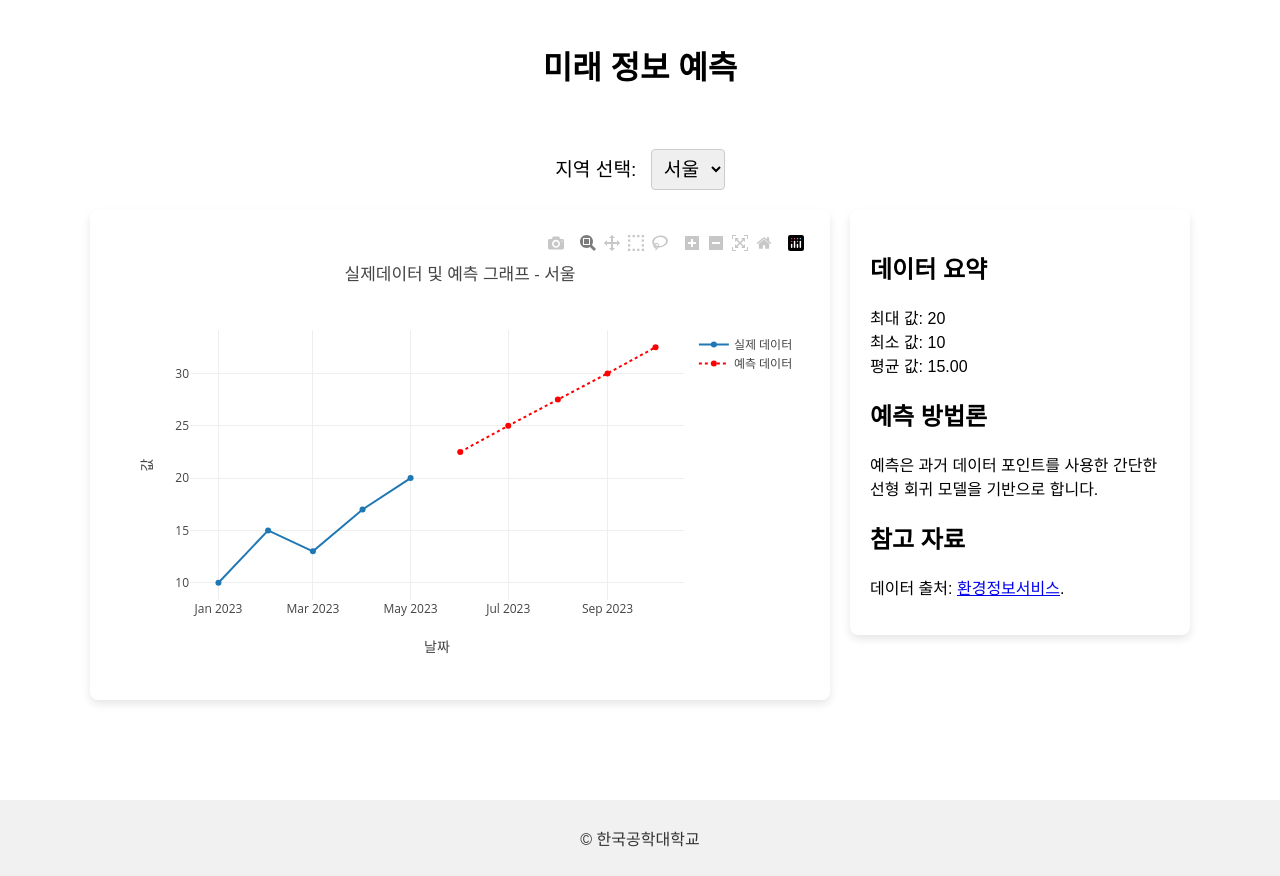
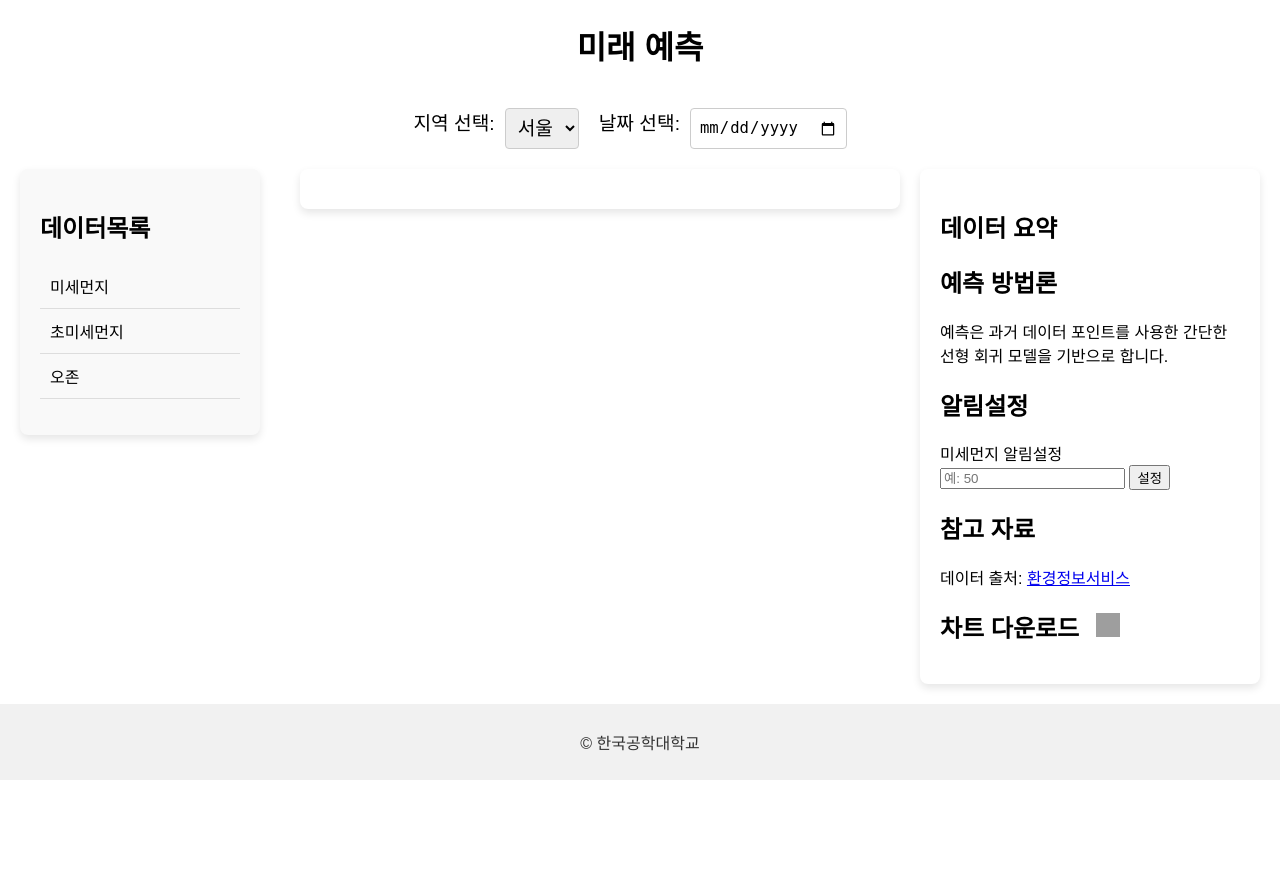
Before and after one commit to Jeon-HS4/Capstone, a Flask app: page /predicts in a window 1280 px wide. Shown: the part 164-1040 px from the top of the page. After the commit the page ends 944 px from the top, so only its background shows below. Run offline with Flask 3, Linux system fonts and the light colour scheme; some libraries are stand-ins or nearby versions; grey boxes are pictures that could not be loaded.

Commit message:
capstone

```diff
--- a/app/module1/static/css/predictPage.css
+++ b/app/module1/static/css/predictPage.css
@@ -1,15 +1,26 @@
-.container {
+/* 기존 스타일 유지 */
+
+.selector {
+    margin-bottom: 20px;
+    text-align: center;
+    width: 100%;
     display: flex;
-    flex-direction: column;
-    min-height: 100vh;
-    background-size: cover;
-    background-position: center; /
+    justify-content: center;
+
 }
 
-.tabInfo {
-    color: rgb(0, 0, 0);
-    padding: 20px;
-    text-align: center;
+.selector label {
+    font-size: 1.2em; /* 라벨 폰트 크기 조정 */
+    margin-right: 10px;
+}
+
+.selector select,
+.selector input[type="date"] {
+    padding: 8px;
+    font-size: 1.2em; /* 선택 박스 및 날짜 입력 박스 폰트 크기 조정 */
+    border: 1px solid #ccc;
+    margin-right: 20px;
+    border-radius: 4px;
 }
 
 .main-content {
@@ -26,23 +37,36 @@
     justify-content: center;
     align-items: flex-start;
     gap: 20px;
+    width: 100%;
 }
 
-.selector {
-    margin-bottom: 20px;
-    text-align: center;
+.sidebar {
+    width: 200px;
+    background: #f9f9f9;
+    border-radius: 8px;
+    box-shadow: 0 4px 8px rgba(0, 0, 0, 0.1);
+    padding: 20px;
+    margin-right: 20px;
 }
 
-.selector label {
-    font-size: 1.2em; /* 라벨 폰트 크기 조정 */
-    margin-right: 10px;
+.sidebar h2 {
+    font-size: 1.5em;
+    margin-bottom: 20px;
 }
 
-.selector select {
-    padding: 8px;
-    font-size: 1.2em; /* 선택 박스 폰트 크기 조정 */
-    border: 1px solid #ccc;
-border-radius: 4px;
+#data-type-list {
+    list-style: none;
+    padding: 0;
+}
+
+#data-type-list li {
+    padding: 10px;
+    cursor: pointer;
+    border-bottom: 1px solid #ddd;
+}
+
+#data-type-list li:hover {
+    background-color: #eee;
 }
 
 .chart {
@@ -54,6 +78,18 @@
     padding: 20px;
 }
 
+.download-button {
+    background: none;
+    border: none;
+    cursor: pointer;
+    padding: 0;
+    margin-left: 10px; /* 간격을 조정합니다 */
+}
+.download-icon {
+    width: 24px;
+    height: 24px;
+}
+
 .info-panel {
     width: 300px;
     background: white;
@@ -61,3 +97,59 @@
     box-shadow: 0 4px 8px rgba(0, 0, 0, 0.1);
     padding: 20px;
 }
+
+
+#chart-title {
+    text-align: center;
+    font-size: 2em;
+    margin-bottom: 20px;
+}
+
+.popup {
+    display: none;
+    position: fixed;
+    left: 50%;
+    top: 50%;
+    transform: translate(-50%, -50%);
+    border: 1px solid #888;
+    background-color: white;
+    box-shadow: 0 4px 8px rgba(0, 0, 0, 0.2);
+    z-index: 1000;
+    padding: 20px;
+    border-radius: 8px;
+    max-width: 400px;
+}
+
+.popup .close {
+    position: absolute;
+    top: 10px;
+    right: 10px;
+    cursor: pointer;
+    font-size: 1.2em;
+}
+
+        .popup {
+            display: none;
+            position: fixed;
+            left: 50%;
+            top: 50%;
+            transform: translate(-50%, -50%);
+            width: 80%;
+            max-width: 600px;
+            padding: 20px;
+            background: white;
+            box-shadow: 0 0 10px rgba(0, 0, 0, 0.1);
+            z-index: 1000;
+        }
+        .popup-content {
+            margin: 10px 0;
+        }
+        .close {
+            position: absolute;
+            top: 10px;
+            right: 10px;
+            cursor: pointer;
+        }
+        .info-panel h2 {
+            cursor: pointer;
+        }
--- a/app/module1/static/js/predictPage.js
+++ b/app/module1/static/js/predictPage.js
@@ -1,79 +1,324 @@
-// 데이터셋 (예시 데이터)
-const data = {
-    서울: [
-        { date: '2023-01-01', value: 10 },
-        { date: '2023-02-01', value: 15 },
-        { date: '2023-03-01', value: 13 },
-        { date: '2023-04-01', value: 17 },
-        { date: '2023-05-01', value: 20 }
-    ],
-    인천: [
-        { date: '2023-01-01', value: 20 },
-        { date: '2023-02-01', value: 25 },
-        { date: '2023-03-01', value: 23 },
-        { date: '2023-04-01', value: 27 },
-        { date: '2023-05-01', value: 30 }
-    ],
-    부산: [
-        { date: '2023-01-01', value: 30 },
-        { date: '2023-02-01', value: 35 },
-        { date: '2023-03-01', value: 33 },
-        { date: '2023-04-01', value: 37 },
-        { date: '2023-05-01', value: 40 }
-    ]
-};
+async function fetchCSVData(filePath) {
+    return new Promise((resolve, reject) => {
+        Papa.parse(filePath, {
+            download: true,
+            header: true,
+            complete: function(results) {
+                resolve(results.data);
+            },
+            error: function(error) {
+                reject(error);
+            }
+        });
+    });
+}
 
-// 데이터 전처리 및 차트 업데이트
-function updateChart() {
-    const region = document.getElementById('region-select').value;
-    const regionData = data[region];
-    const dates = regionData.map(d => d.date);
-    const values = regionData.map(d => d.value);
+let globalData = []; // Global variable to hold the data for highlighting
+let futureData = []; // Global variable to hold the future data
 
-    const forecastedValues = forecast(values, 5);
-    const forecastedDates = ['2023-06-01', '2023-07-01', '2023-08-01', '2023-09-01', '2023-10-01'];
+async function updateChart(dataType = 'pm10Value') {
+    const regionSelect = document.getElementById('region-select');
+    if (!regionSelect) {
+        console.error("Region select element not found");
+        return;
+    }
 
-    const trace1 = {
-        x: dates,
-        y: values,
-        mode: 'lines+markers',
-        name: '실제 데이터'
+    const region = regionSelect.value;
+    let filePath;
+
+    switch(region) {
+        case 'seoul':
+            filePath = 'static/data/dataAPI20240510seoul.csv';
+            break;
+        case 'incheon':
+            filePath = 'static/data/dataAPI20240510incheon.csv';
+            break;
+        case 'busan':
+            filePath = 'static/data/dataAPI20240510busan.csv';
+            break;
+        default:
+            console.error("Unsupported region selected");
+            return;
+    }
+
+    try {
+        const data = await fetchCSVData(filePath);
+        globalData = data; // Store data globally
+        console.log("Data loaded:", data);
+
+        if (data.length > 0) {
+            console.log("First row:", data[0]);
+        }
+
+        const dates = data.map(row => {
+            const date = new Date(row.dataTime);
+            return isNaN(date.getTime()) ? null : date;
+        });
+
+        const values = data.map(row => {
+            const value = parseFloat(row[dataType]);
+            return isNaN(value) ? null : value;
+        });
+
+        console.log("Dates:", dates);
+        console.log("Values:", values);
+
+        const validData = dates.map((date, index) => ({ date, value: values[index] }))
+                                .filter(entry => entry.date && entry.value !== null);
+
+        const filteredDates = validData.map(entry => entry.date);
+        const filteredValues = validData.map(entry => entry.value);
+
+        futureData = await fetchCSVData('static/data/future_predictions.csv');
+        const futureDates = futureData.map(row => new Date(row.dataTime));
+        const futureValues = futureData.map(row => parseFloat(row[dataType]));
+
+        const traceActual = {
+            x: filteredDates,
+            y: filteredValues,
+            type: 'scatter',
+            mode: 'lines',
+            name: '실제 데이터'
+        };
+
+        const tracePredicted = {
+            x: futureDates,
+            y: futureValues,
+            type: 'scatter',
+            mode: 'lines',
+            name: '예측 데이터',
+            line: {
+                dash: 'dot',
+                color: 'red'
+            }
+        };
+
+        const dataPlot = [traceActual, tracePredicted];
+        const layout = {
+            title: `${region} 예측데이터`,
+            xaxis: { title: '날짜' },
+            yaxis: { title: '측정값' }
+        };
+
+        Plotly.newPlot('chart-plot', dataPlot, layout);
+
+        // Add event listener for data point click
+        const chartPlot = document.getElementById('chart-plot');
+        chartPlot.on('plotly_click', function(data) {
+            const point = data.points[0];
+            const date = point.x;
+            const value = point.y;
+            showPopup(date, value, false);
+        });
+
+    } catch (error) {
+        console.error("Error fetching or plotting data:", error);
+    }
+}
+
+function highlightDate() {
+    const dateInput = document.getElementById('date-input').value;
+    if (!dateInput) return;
+
+    const highlightDate = new Date(dateInput);
+    if (isNaN(highlightDate.getTime())) {
+        console.error("Invalid date");
+        return;
+    }
+
+    const dates = globalData.map(row => new Date(row.dataTime));
+    const values = globalData.map(row => parseFloat(row['pm10Value']));
+
+    const validData = dates.map((date, index) => ({ date, value: values[index] }))
+                            .filter(entry => entry.date && entry.value !== null);
+
+    const filteredDates = validData.map(entry => entry.date);
+    const filteredValues = validData.map(entry => entry.value);
+
+    const futureDates = futureData.map(row => new Date(row.dataTime));
+    const futureValues = futureData.map(row => parseFloat(row['pm10Value']));
+
+    const highlightIndex = filteredDates.findIndex(d => d.getTime() === highlightDate.getTime());
+    const highlightValue = highlightIndex !== -1 ? filteredValues[highlightIndex] : null;
+
+    const futureHighlightIndex = futureDates.findIndex(d => d.getTime() === highlightDate.getTime());
+    const futureHighlightValue = futureHighlightIndex !== -1 ? futureValues[futureHighlightIndex] : null;
+
+    const traceActual = {
+        x: filteredDates,
+        y: filteredValues,
+        type: 'scatter',
+        mode: 'lines',
+        name: '실제데이터'
     };
 
-    const trace2 = {
-        x: forecastedDates,
-        y: forecastedValues,
-        mode: 'lines+markers',
-        name: '예측 데이터',
-        line: { dash: 'dot', color: 'red' }
+    const tracePredicted = {
+        x: futureDates,
+        y: futureValues,
+        type: 'scatter',
+        mode: 'lines',
+        name: '예측데이터',
+        line: {
+            dash: 'dot',
+            color: 'red'
+        }
     };
 
+    const dataPlot = [traceActual, tracePredicted];
+
+    if (highlightValue !== null) {
+        const traceHighlight = {
+            x: [highlightDate],
+            y: [highlightValue],
+            type: 'scatter',
+            mode: 'markers',
+            marker: {
+                color: 'red',
+                size: 10
+            },
+            name: '선택날짜'
+        };
+        dataPlot.push(traceHighlight);
+        showPopup(highlightDate, highlightValue, false);
+    } else if (futureHighlightValue !== null) {
+        const traceFutureHighlight = {
+            x: [highlightDate],
+            y: [futureHighlightValue],
+            type: 'scatter',
+            mode: 'markers',
+            marker: {
+                color: 'red',
+                size: 10
+            },
+            name: '선택날짜'
+        };
+        dataPlot.push(traceFutureHighlight);
+        showPopup(highlightDate, futureHighlightValue, true);
+    }
+
     const layout = {
-        title: `실제데이터 및 예측 그래프 - ${region}`,
+        title: `예측`,
         xaxis: { title: '날짜' },
-        yaxis: { title: '값' }
+        yaxis: { title: '측정값' }
     };
 
-    Plotly.newPlot('chart-plot', [trace1, trace2], layout);
+    Plotly.newPlot('chart-plot', dataPlot, layout);
 
-    document.getElementById('chart-title').innerText = `미래 정보 예측`;
-
-    // 데이터 요약 업데이트
-    const summary = `
-        최대 값: ${Math.max(...values)}<br>
-        최소 값: ${Math.min(...values)}<br>
-        평균 값: ${(values.reduce((a, b) => a + b, 0) / values.length).toFixed(2)}
-    `;
-    document.getElementById('summary').innerHTML = summary;
+    const chartPlot = document.getElementById('chart-plot');
+    chartPlot.on('plotly_click', function(data) {
+        const point = data.points[0];
+        const date = point.x;
+        const value = point.y;
+        showPopup(date, value, false);
+    });
 }
 
-// 간단한 예측 알고리즘 (선형 회귀를 가정)
-function forecast(values, steps) {
-    const lastValue = values[values.length - 1];
-    const trend = (values[values.length - 1] - values[0]) / (values.length - 1);
-    let forecastedValues = [];
-    for (let i = 1; i <= steps; i++) {
-        forecastedValues.push(lastValue + trend * i);
+function showPopup(date, value, isFuture) {
+    const popup = document.getElementById('popup');
+    const popupContent = document.getElementById('popup-content');
+
+    let grade = '';
+    let instruction = '';
+    let imageUrl = '';
+
+    if (value <= 30) {
+        grade = '좋음';
+        instruction = '야외 활동에 적합합니다.';
+        imageUrl = 'static/img/condition_good.png';
+    } else if (value <= 80) {
+        grade = '보통';
+        instruction = '민감한 사람들은 장시간 야외 활동을 자제하세요.';
+        imageUrl = 'static/img/condition_common.png';
+    } else if (value <= 150) {
+        grade = '나쁨';
+        instruction = '노약자, 어린이, 호흡기 질환자는 실외 활동을 자제하세요.';
+        imageUrl = 'static/img/condition_bad.png';
+    } else {
+        grade = '매우나쁨';
+        instruction = '모든 사람은 실외 활동을 피하세요.';
+        imageUrl = 'static/img/condition_vetyBad.png';
     }
-    return forecastedValues;
+
+    const formattedDate = new Date(date).toLocaleDateString();
+
+    popupContent.innerHTML = `
+        <div style="text-align: center;">
+            <img src="${imageUrl}" alt="${grade}" style="max-width: 100px;">
+            <h2>${grade}</h2>
+        </div>
+        <p style="text-align: left;">행동 요령: ${instruction}</p>
+        <p style="text-align: left;">예측 값: ${value}</p>
+        <p style="text-align: left;">날짜: ${formattedDate}</p>
+        <p style="text-align: left;">${isFuture ? '미래 예측 값' : '현재 값'}</p>
+    `;
+    popup.style.display = 'block';
 }
+
+function closePopup() {
+    const popup = document.getElementById('popup');
+    popup.style.display = 'none';
+}
+
+async function fetchSummaryFromChatGPT() {
+    try {
+        const response = await fetch('https://api.openai.com/v1/engines/davinci-codex/completions', {
+            method: 'POST',
+            headers: {
+                'Content-Type': 'application/json',
+                'Authorization': 'Bearer YOUR_OPENAI_API_KEY'
+            },
+            body: JSON.stringify({
+                prompt: "Provide a summary of the current air quality data for Seoul, Incheon, and Busan.",
+                max_tokens: 100
+            })
+        });
+
+        if (!response.ok) {
+            throw new Error(`Error: ${response.status}`);
+        }
+
+        const data = await response.json();
+        if (!data.choices || !data.choices.length) {
+            throw new Error('No choices in response');
+        }
+
+        return data.choices[0].text;
+    } catch (error) {
+        console.error('Error fetching summary from ChatGPT:', error);
+        return '요약 정보를 가져오는 데 오류가 발생했습니다.';
+    }
+}
+
+async function showSummaryPopup() {
+    const summary = await fetchSummaryFromChatGPT();
+    const popup = document.getElementById('popup');
+    const popupContent = document.getElementById('popup-content');
+
+    popupContent.innerHTML = `<p>${summary}</p>`;
+    popup.style.display = 'block';
+}
+
+function downloadChartAsImage() {
+    const chartPlot = document.getElementById('chart-plot');
+    Plotly.toImage(chartPlot, {format: 'png', width: 800, height: 600}).then(function(url) {
+        const a = document.createElement('a');
+        a.href = url;
+        a.download = 'chart.png';
+        document.body.appendChild(a);
+        a.click();
+        document.body.removeChild(a);
+    });
+}
+
+document.addEventListener('DOMContentLoaded', function() {
+    updateChart();
+
+    const dataTypeList = document.getElementById('data-type-list');
+    dataTypeList.addEventListener('click', function(event) {
+        const target = event.target;
+        if (target.tagName === 'LI') {
+            const dataType = target.getAttribute('data-type');
+            updateChart(dataType);
+        }
+    });
+});
--- a/app/module1/templates/predicts.html
+++ b/app/module1/templates/predicts.html
@@ -5,10 +5,9 @@
     <meta name="viewport" content="width=device-width, initial-scale=1.0">
     <title>미래 예측 대시보드</title>
     <script src="https://cdn.plot.ly/plotly-latest.min.js"></script>
+    <script src="https://cdnjs.cloudflare.com/ajax/libs/PapaParse/5.3.0/papaparse.min.js"></script>
     <link rel="stylesheet" type="text/css" href="{{ url_for('static', filename='css/baseTemplates.css') }}">
     <link rel="stylesheet" type="text/css" href="{{ url_for('static', filename='css/predictPage.css') }}">
-    <script src="{{ url_for('static', filename='js/predictPage.js') }}"></script>
-
 </head>
 <body>
     <header id="header">
@@ -24,7 +23,7 @@
                     <li class="m1"><a href="introduce" class="d1">환경정보서비스란?</a></li>
                     <li class="m2"><a href="view_data" class="d1">데이터 확인</a></li>
                     <li class="m4"><a href="predicts" class="d1">미래 정보 예측</a></li>
-                    <li class="m5"><a href="FAQ" class="d1">FAQ</a></li>
+                    <li class="m5"><a href="faq" class="d1">FAQ</a></li>
                 </ul>
                 <a href="javascript:;" class="btn_allmenu"><i class="ico_comm">전체메뉴 열기/닫기</i></a>
             </div>
@@ -32,41 +31,62 @@
     </header>
     <div class="container">
         <div class="tabInfo">
-            <h1 id="chart-title">미래 예측</h1>
+            <h1 id="chart-title">
+                미래 예측
+            </h1>
         </div>
         <div class="main-content">
             <div class="selector">
                 <label for="region-select">지역 선택:</label>
                 <select id="region-select" onchange="updateChart()">
-                    <option value="서울">서울</option>
-                    <option value="인천">인천</option>
-                    <option value="부산">부산</option>
+                    <option value="seoul">서울</option>
+                    <option value="incheon">인천</option>
+                    <option value="busan">부산</option>
                 </select>
+                <label for="date-input">날짜 선택:</label>
+                <input type="date" id="date-input" onchange="highlightDate()">
             </div>
             <div class="content">
+                <div class="sidebar">
+                    <h2>데이터목록</h2>
+                    <ul id="data-type-list">
+                        <li data-type="pm10Value">미세먼지</li>
+                        <li data-type="pm25Value">초미세먼지</li>
+                        <li data-type="o3Value">오존</li>
+                    </ul>
+                </div>
                 <div class="chart">
                     <div id="chart-plot"></div>
                 </div>
                 <div class="info-panel">
-                    <h2>데이터 요약</h2>
-                    <p id="summary"></p>
+                    <h2 onclick="showSummaryPopup()">데이터 요약</h2>
                     <h2>예측 방법론</h2>
                     <p>예측은 과거 데이터 포인트를 사용한 간단한 선형 회귀 모델을 기반으로 합니다.</p>
+                    <h2>알림설정</h2>
+                    <p><label for="threshold-input">미세먼지 알림설정</label>
+                        <input type="number" id="threshold-input" placeholder="예: 50">
+                        <button onclick="setNotification()">설정</button></p>
                     <h2>참고 자료</h2>
                     <p>
-                        데이터 출처: <a href="view_data">환경정보서비스</a>.<br>
+                        데이터 출처: <a href="view_data">환경정보서비스</a><br>
                     </p>
+                    <h2>차트 다운로드
+                        <button class="download-button" onclick="downloadChartAsImage()">
+                            <img src="{{ url_for('static', filename='img/downloads.png') }}" alt="다운로드" class="download-icon">
+                        </button>
+                    </h2>
                 </div>
             </div>
         </div>
+    </div>
+    <div id="popup" class="popup">
+        <span class="close" onclick="closePopup()">&times;</span>
+        <div id="popup-content" class="popup-content"></div>
     </div>
     <footer class="footer">
         <p>&copy; 한국공학대학교</p>
     </footer>
 
-    <script>
-        // 초기 차트 그리기
-        updateChart();
-    </script>
+    <script src="{{ url_for('static', filename='js/predictPage.js') }}"></script>
 </body>
 </html>
```
